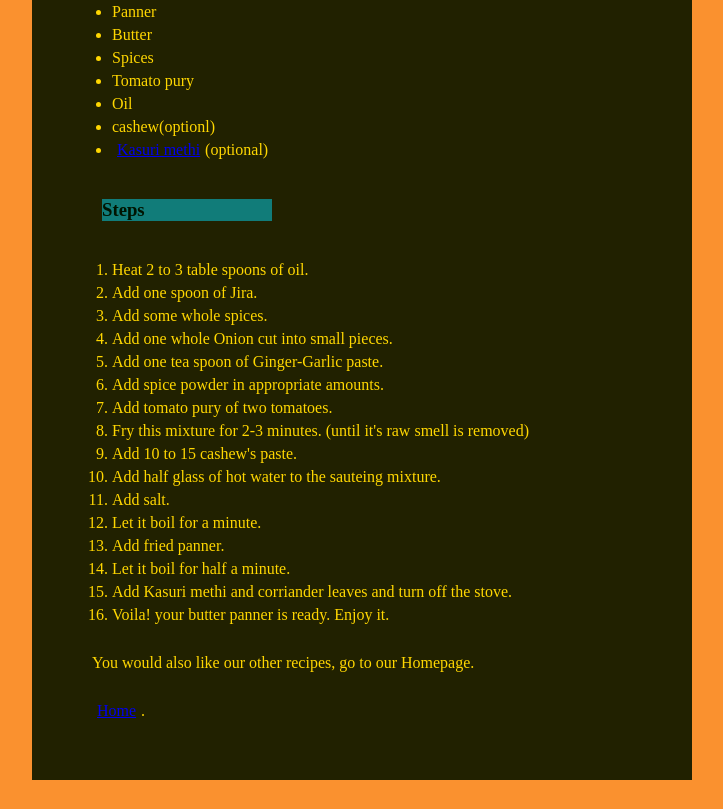
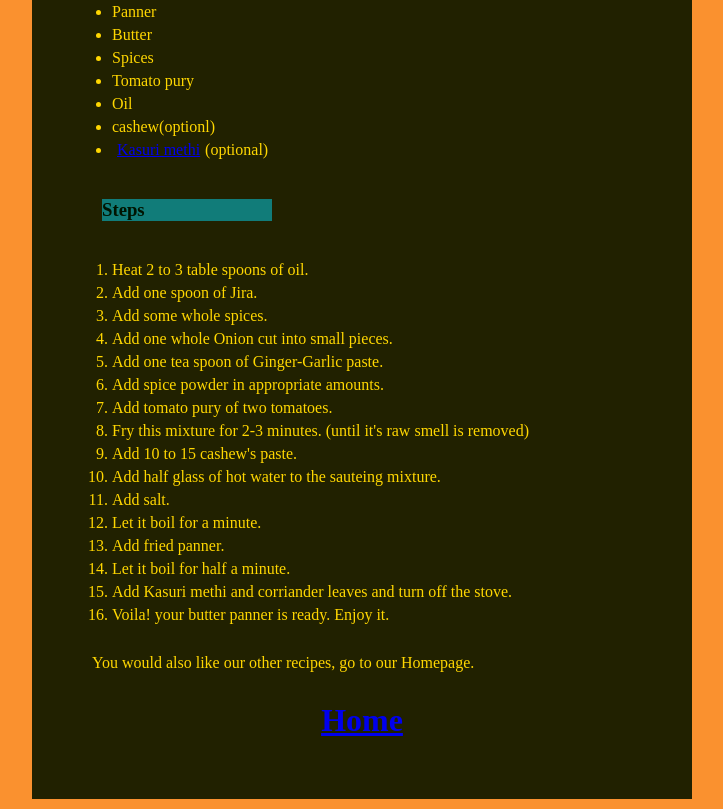
Before and after one commit to baronhas67/odin-recipes, a plain HTML site: page recipes/panner-butter-masala.html in a window 1280 px wide. Shown: the part 629-1438 px from the top of the page, without its empty margins (278-1001 px from the left). Drawn offline with Linux system fonts and the light colour scheme.

Commit message:
Add class link-home to the link that brings the user back to home

```diff
--- a/recipes/panner-butter-masala.html
+++ b/recipes/panner-butter-masala.html
@@ -62,7 +62,7 @@
 
     <p>You would also like our other recipes, go to our Homepage.</p>
 
-    <p><a href="../index.html">Home</a>.</p>
+    <p><a href="../index.html" class="link-home">Home</a></p>
     </div>
 </body>
 </html>
```
Also changed, not shown: recipes/french_fries.html (+1 -1 lines), recipes/sandwich.html (+1 -1 lines).
